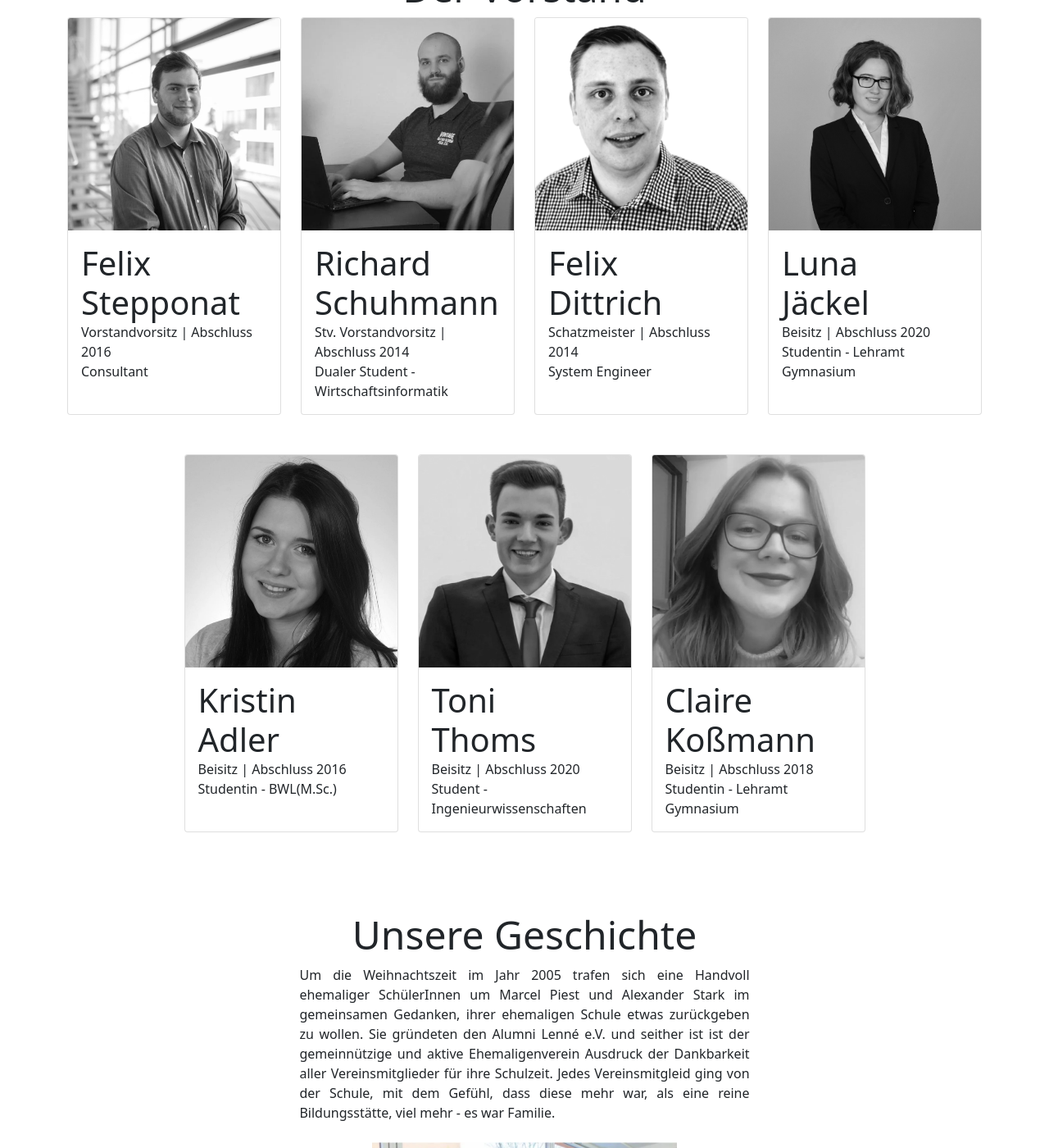
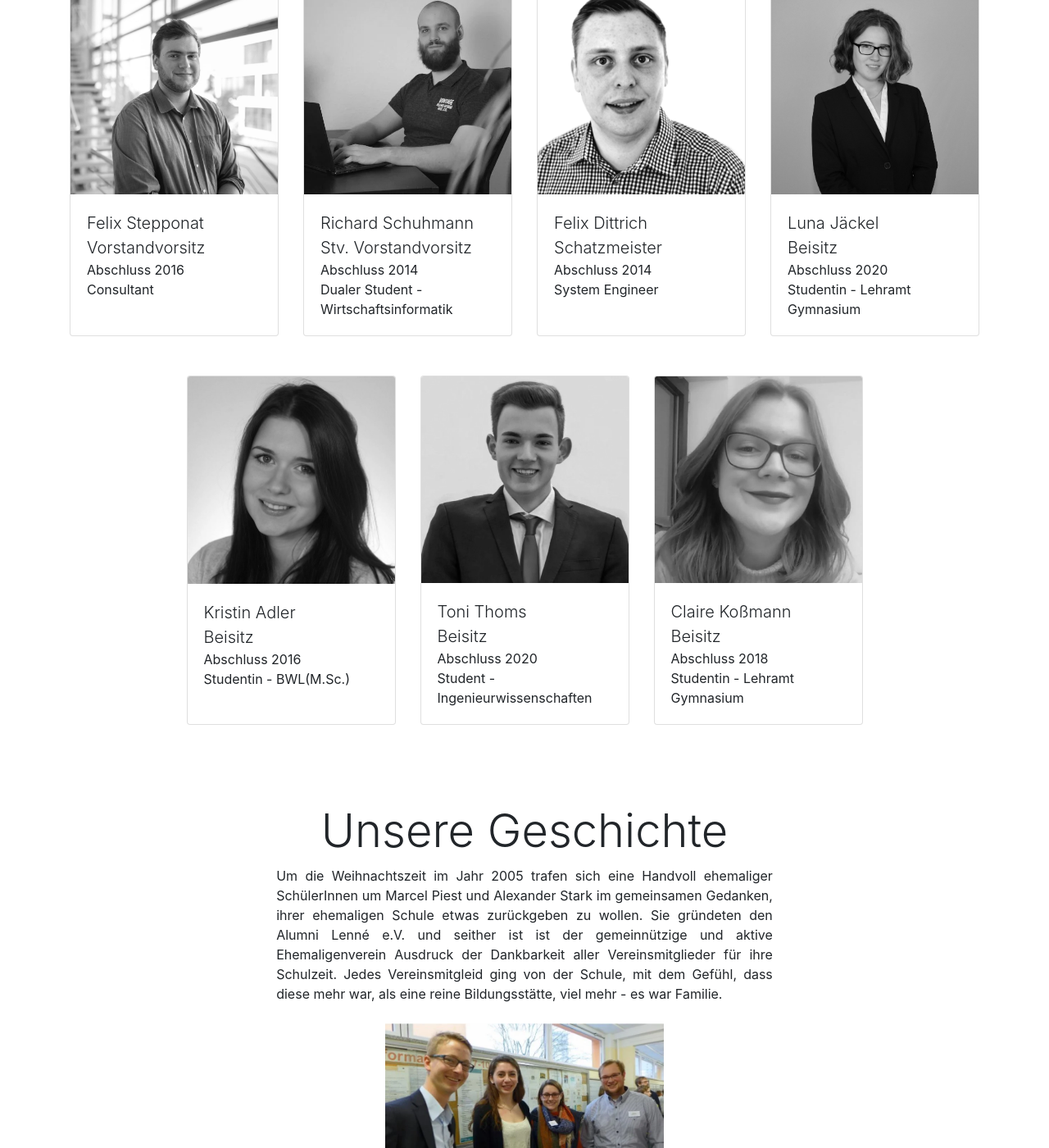
Before and after one commit to alumni-lenne/alumnipage, a Jekyll site: the page built from about.html, in a window 1280 px wide and 1400 px high, scrolled down 1238 px. Shown: the whole window at 82% size. Built offline with Jekyll 4.4.1, drawn with Linux system fonts in a browser that asks for light colours; nearby versions of some CDN libraries.

Commit message:
fixed several display bugs

```diff
--- a/_config.yml
+++ b/_config.yml
@@ -1,4 +1,4 @@
-title: "Alumni Lenné e.V."
+# title: "Alumni Lenné e.V."
 
 #Production
 # url: "https://rischuhm.github.io"
--- a/_includes/nav.html
+++ b/_includes/nav.html
@@ -1,5 +1,6 @@
 <nav class="navbar navbar-expand-lg px-2 mb-3 navbar-dark">
-    <button class="navbar-toggler" type="button" data-toggle="collapse" data-target="#navbarNav" aria-controls="navbarNav" aria-expanded="false" aria-label="Toggle navigation">
+  <button class="navbar-toggler" type="button" data-toggle="collapse" data-target="#navbarNav" aria-controls="navbarNav"
+    aria-expanded="false" aria-label="Toggle navigation">
     <span class="navbar-toggler-icon"></span>
   </button>
   <a class="navbar-brand display-6" href="{{ site.baseurl }}/">Alumni Lenné e.V.</a>
@@ -7,19 +8,25 @@
   <div class="collapse navbar-collapse justify-content-end" id="navbarNav">
     <ul class="navbar-nav">
       <li class="nav-item px-2">
-          <a class="nav-link {% if page.url == "/" %} active {% endif %}"  href="{{ site.baseurl }}/"><i class="bi bi-house"></i> Start</a>
+        <a class="nav-link {% if page.url == '/' %} active {% endif %}" href="{{ site.baseurl }}/"><i
+            class="bi bi-house"></i> Start</a>
       </li>
       <li class="nav-item px-2">
-          <a class="nav-link {% if page.url == "/about" %} active {% endif %}" " href="{{ site.baseurl }}/about.html"><i class="bi bi-people"></i> Über uns</a>
+        <a class="nav-link {% if page.url == '/about' %} active {% endif %}" href="{{ site.baseurl }}/about.html"><i
+            class="bi bi-people"></i> Über uns</a>
       </li>
       <li class="nav-item px-2">
-          <a class="nav-link {% if page.url == "/documents" %} active {% endif %}" href="{{ site.baseurl }}/documents.html"><i class="bi bi-file-earmark-arrow-down"></i> Dokumente</a>
+        <a class="nav-link {% if page.url == '/documents' %} active {% endif %}"
+          href="{{ site.baseurl }}/documents.html"><i class="bi bi-file-earmark-arrow-down"></i> Dokumente</a>
       </li>
       <li class="nav-item px-2">
-          <a class="nav-link disabled  {% if page.url == "/news" %} active {% endif %}" href="{{ site.baseurl }}/news.html"><i class="bi bi-newspaper"></i> Alumni-News<span class="badge">Coming Soon</span></a>
+        <a class="nav-link disabled  {% if page.url == '/news' %} active {% endif %}"
+          href="{{ site.baseurl }}/news.html"><i class="bi bi-newspaper"></i> Alumni-News<span class="badge">Coming
+            Soon</span></a>
       </li>
       <li class="nav-item px-2">
-          <a class="nav-link" href="https://tools.alumni-lenne.de/amvt/#/login"><i class="bi bi-box-arrow-in-right"></i> Login</a>
+        <a class="nav-link" href="https://tools.alumni-lenne.de/amvt/#/login"><i class="bi bi-box-arrow-in-right"></i>
+          Login</a>
       </li>
     </ul>
   </div>
--- a/_layouts/default.html
+++ b/_layouts/default.html
@@ -6,13 +6,22 @@
 
 <head>
   <meta name="viewport" content="width=device-width, initial-scale=1">
-  <link rel="icon" type="image/png" href="{{site.baseurl}}/assets/pics/logo-min.webp"/>
   <meta charset="utf-8">
-  <title>{{ page.title }}</title>
-  <link href="https://cdn.jsdelivr.net/npm/bootstrap@5.0.0-beta2/dist/css/bootstrap.min.css" rel="stylesheet"
-    integrity="sha384-BmbxuPwQa2lc/FVzBcNJ7UAyJxM6wuqIj61tLrc4wSX0szH/Ev+nYRRuWlolflfl" crossorigin="anonymous">
+  <title>{{ site.title }}</title>
+  <link rel="icon" type="image/png" href="{{site.baseurl}}/assets/pics/logo-min.webp" />
+  <link rel="stylesheet" href="https://cdn.jsdelivr.net/npm/bootstrap-icons@1.4.0/font/bootstrap-icons.css">
+  <link rel="stylesheet" href="https://cdn.jsdelivr.net/npm/bootstrap@4.6.0/dist/css/bootstrap.min.css"
+    integrity="sha384-B0vP5xmATw1+K9KRQjQERJvTumQW0nPEzvF6L/Z6nronJ3oUOFUFpCjEUQouq2+l" crossorigin="anonymous">
+
   <link rel="stylesheet" href="{{site.baseurl}}/assets/css/main.css">
-  <link rel="stylesheet" href="https://cdn.jsdelivr.net/npm/bootstrap-icons@1.4.0/font/bootstrap-icons.css">
+
+  <script src="https://code.jquery.com/jquery-3.5.1.slim.min.js"
+    integrity="sha384-DfXdz2htPH0lsSSs5nCTpuj/zy4C+OGpamoFVy38MVBnE+IbbVYUew+OrCXaRkfj"
+    crossorigin="anonymous"></script>
+  <script src="https://cdn.jsdelivr.net/npm/bootstrap@4.6.0/dist/js/bootstrap.min.js"
+    integrity="sha384-+YQ4JLhjyBLPDQt//I+STsc9iw4uQqACwlvpslubQzn4u2UU2UFM80nGisd026JF"
+    crossorigin="anonymous"></script>
+
 </head>
 
 <body>
--- a/about.html
+++ b/about.html
@@ -5,7 +5,7 @@
 ---
 
 <div class="text-center">
-    <h1 class="display-2 mb-3">{{ page.headline }}</h1>
+    <h1 class="display-4 mb-3">{{ page.headline }}</h1>
 
     <ul class="list-unstyled">
 
@@ -16,7 +16,7 @@
     </ul>
 
     <div class="mb-5">
-        <h1 id="aboutus" class="display-5">Das sind wir</h1>
+        <h1 id="aboutus" class="display-4">Das sind wir</h1>
         <p>Im Alumni-Verein sind Menschen, die sich mit der Lenné-Schule verbunden fühlen und den Kontakt zu den
             AbsolventInnen der Lenné-Schule und ihrer ehemaligen Bildungsstätte halten wollen. Der Großteil der
             Mitglieder
@@ -31,7 +31,7 @@
 
 
     <div class="mb-5">
-        <h1 id="angebot" class="display-5">Das machen wir</h1>
+        <h1 id="angebot" class="display-4">Das machen wir</h1>
         <p>Wir unterstützen die Bildungsarbeit durch unsere aktuellen Erfahrungen, beispielsweise in Bezug zu unseren
             eigenen Ausbildungen oder Studien. Hauptsächlich ist der Alumni Lenné e.V. bei den SchülerInnen der Lenné
             Schule bekannt für die Alumni-Tage, die in den Abschlussklassen 10 und 13 stattfinden. Hierbei
@@ -46,18 +46,19 @@
         </p>
     </div>
 
-    <h1 id="vorstand" class="display-5 mt-5 ">Der Vorstand</h1>
+    <h1 id="vorstand" class="display-4 mt-5 ">Der Vorstand</h1>
     <div class="row justify-content-center">
 
         {% for user in site.data.vorstand %}
-        <div class="col-md-3 col-s-12  mb-5 d-flex align-items-stretch">
+        <div class="col-10 col-sm-3  mb-5  d-flex align-items-stretch">
             <div class="card">
                 <img class="card-img-top color_flip" src="{{site.baseurl}}{{user.pic}}" alt="{{user.name}} {{user.role}}"
                     loading="lazy">
                 <div class="card-body">
-                    <p class="card-text display-6">{{user.first_name}}</p>
-                    <p class="card-text display-6">{{user.last_name}}</p>
-                    <p class="card-text">{{user.role}} | Abschluss {{user.grad}}</p>
+                    <p class="card-text lead">{{user.first_name}} {{user.last_name}}</p>
+                    <p class="card-text lead"></p>
+                    <p class="card-text lead">{{user.role}}</p>
+                    <p class="card-text">Abschluss {{user.grad}}</p>
                     <p class="card-text">{{user.job}}</p>
                 </div>
             </div>
@@ -66,7 +67,7 @@
     </div>
 
     <div class="my-5">
-        <h1 id="geschichte" class="display-5">Unsere Geschichte</h1>
+        <h1 id="geschichte" class="display-4">Unsere Geschichte</h1>
 
         <p>Um die Weihnachtszeit im Jahr 2005 trafen sich eine Handvoll ehemaliger SchülerInnen um Marcel Piest und
             Alexander Stark im gemeinsamen Gedanken, ihrer ehemaligen Schule etwas zurückgeben zu wollen. Sie gründeten
@@ -75,7 +76,7 @@
             Gefühl, dass diese mehr war, als eine reine Bildungsstätte, viel mehr - es war Familie.</p>
 
         <div class="text-center my-4 col-md-4 offset-md-4">
-            <img class="img-fluid" alt="Die ehemaligen Alumnis Felix Schrandt, Sarah Edna Schneider, Carolin Schrandt und Julius Hendl "src="{{site.baseurl}}/assets/pics/alumnis_alt.webp">
+            <img class="img-fluid" alt="Die ehemaligen Alumnis Felix Schrandt, Sarah Edna Schneider, Carolin Schrandt und Julius Hendl" src="{{site.baseurl}}/assets/pics/alumnis_alt.webp">
             <small>Felix Schrandt, Sarah Edna Schneider, Carolin Schrandt und Julius Hendl </small>
         </div>
 
--- a/index.html
+++ b/index.html
@@ -1,12 +1,12 @@
 ---
 layout: default
 headline: "Willkommmen"
-title:"Willkommen"
+title: "Willkomen"
 ---
 
 <div class="text-center">
-<h1 class="display-2 mb-3">{{ page.headline }}</h1>
-<div class="text-center col-md-4 offset-md-4">
+<h1 class="display-4 mb-3">{{ page.headline }}</h1>
+<div class="text-center col-md-4 offset-md-4 col-sm-12">
 <img class="img-fluid" alt="alumni lenné logo" src="{{site.baseurl}}/assets/pics/logo-min.webp">
 </div>
 <p>Wir sind der gemeinnützige Ehemaligen-Verein zur Förderung von Bildung und Erziehung an der Gesamtschule Peter Joseph Lenné in
--- a/news.html
+++ b/news.html
@@ -1,11 +1,11 @@
 ---
 layout: default
 headline: "Alumni-News"
-title: "Neuigkeiten"
+title: "Alumni-News"
 ---
 
 <div class="text-center">
-<h1 class="display-2 mb-3">{{ page.headline }}</h1>
+<h1 class="display-4 mb-3">{{ page.headline }}</h1>
 <p>Du willst informiert werden, wenn Veranstaltungen anstehen oder einfach regelmäßige Udates von erhalten? <br><br>
     Dann melde dich hier für unseren Newsletter an und erhalte alle Infos per Email.
 </p>
```
Lines whose indentation alone changed are shown as unchanged.
